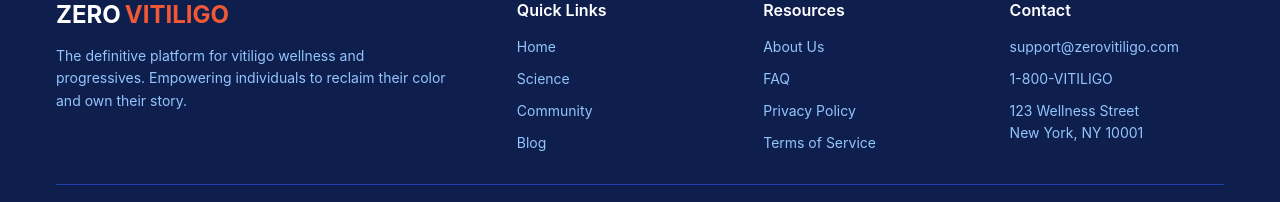
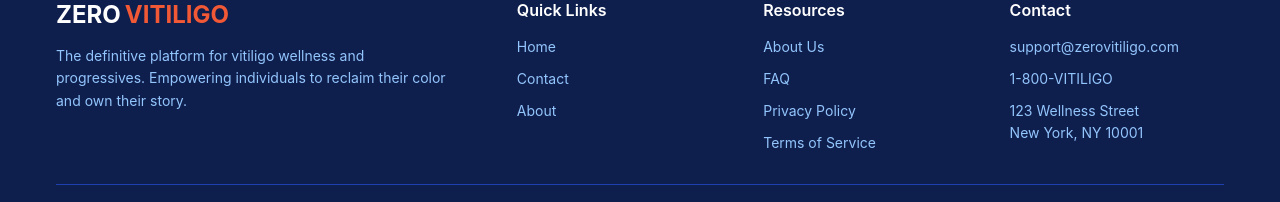
Before and after one commit to 1rn19cs003/ZeroVitiligo-fe, a Next.js app: page / in a window 1280 px wide. Shown: the part 1493-1695 px from the top of the page. Built offline with nearby package versions, Linux system fonts and the light colour scheme.

Commit message:
feature:image fix

```diff
--- a/components/Footer/index.jsx
+++ b/components/Footer/index.jsx
@@ -27,13 +27,10 @@ export const Footer=()=> {
                 <Link href="/" className={styles.link}>Home</Link>
               </li>
               <li>
-                <Link href="/science" className={styles.link}>Science</Link>
+                <Link href="/contact" className={styles.link}>Contact</Link>
               </li>
               <li>
-                <Link href="/community" className={styles.link}>Community</Link>
-              </li>
-              <li>
-                <Link href="/blog" className={styles.link}>Blog</Link>
+                <Link href="/about" className={styles.link}>About</Link>
               </li>
             </ul>
           </div>
```
